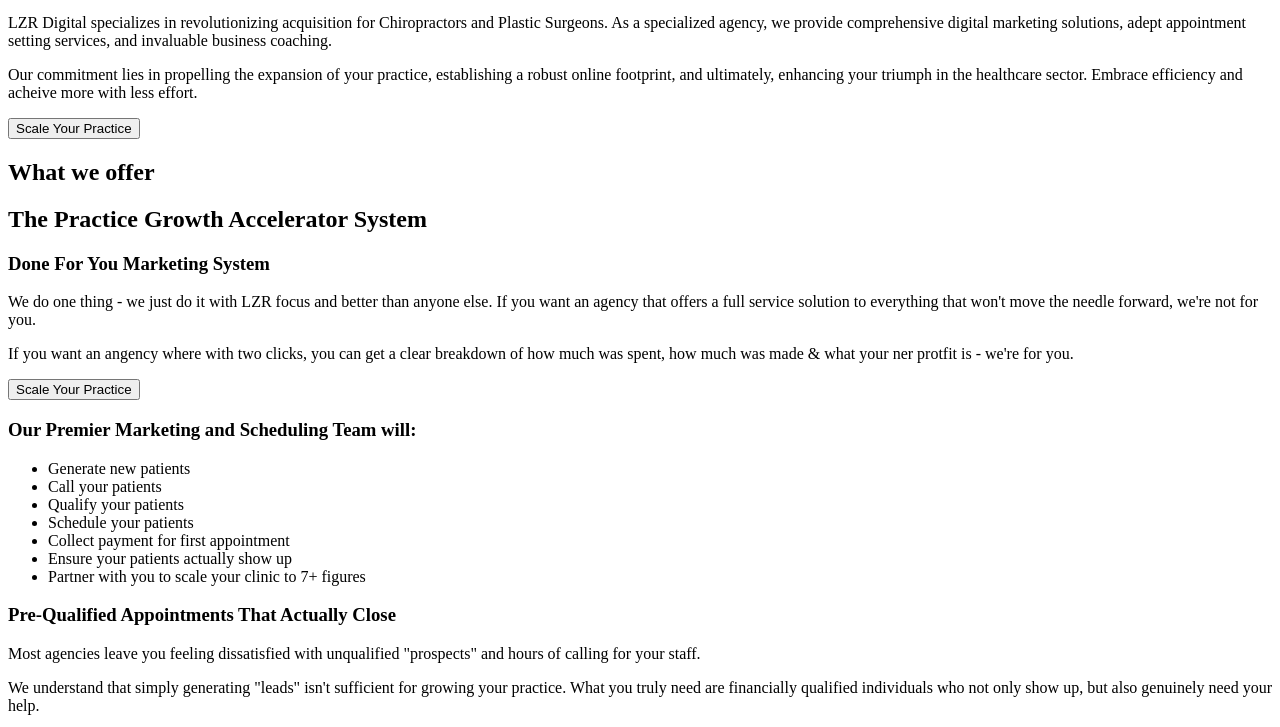
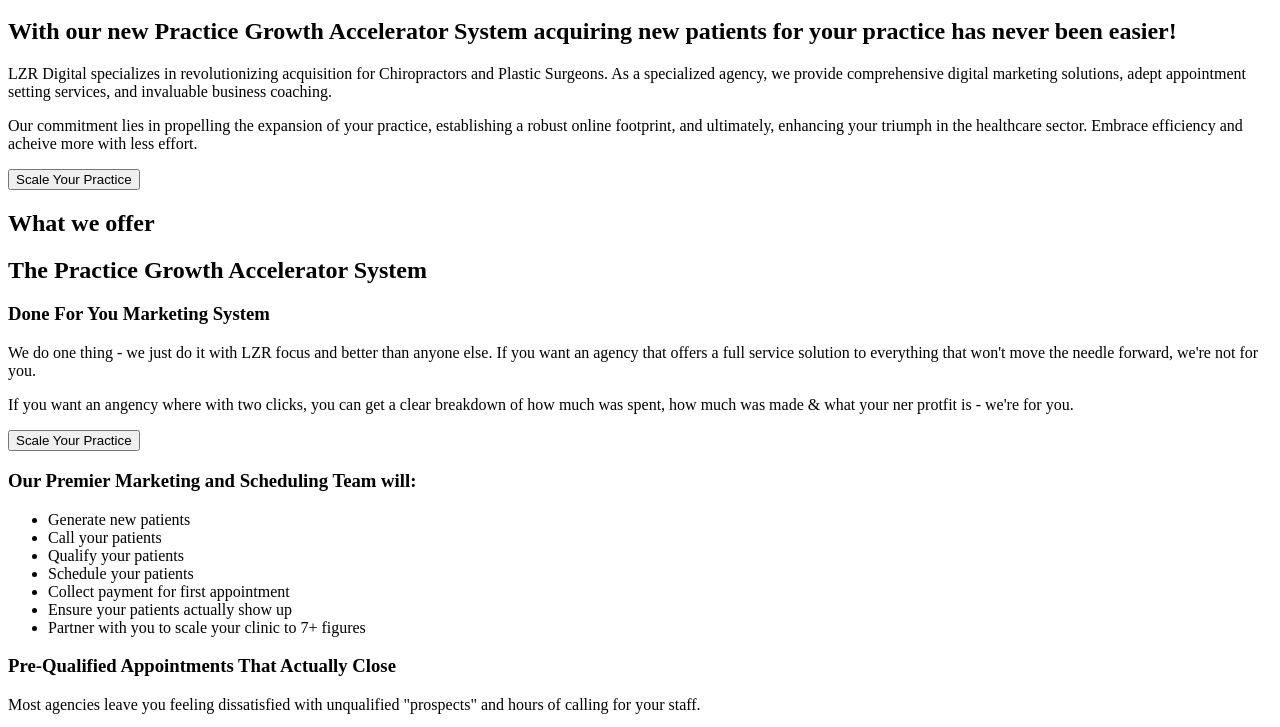
Before and after one commit to Markobritt/Marketing-Website, a plain HTML site: page index.html in a window 1280 px wide. Shown: the part 118-845 px from the top of the page. Drawn offline with Linux system fonts and the light colour scheme; a script that the page names is missing.

Commit message:
updated header sizing elements

```diff
--- a/index.html
+++ b/index.html
@@ -21,6 +21,7 @@
     <main>
     <section>
         <div>
+            <h2>With our new Practice Growth Accelerator System acquiring new patients for your practice has never been easier!</h2>
             <p>LZR Digital specializes in revolutionizing acquisition for Chiropractors and Plastic Surgeons.
                 As a specialized agency, we provide comprehensive digital marketing solutions, adept appointment setting services,
             and invaluable business coaching.
```
